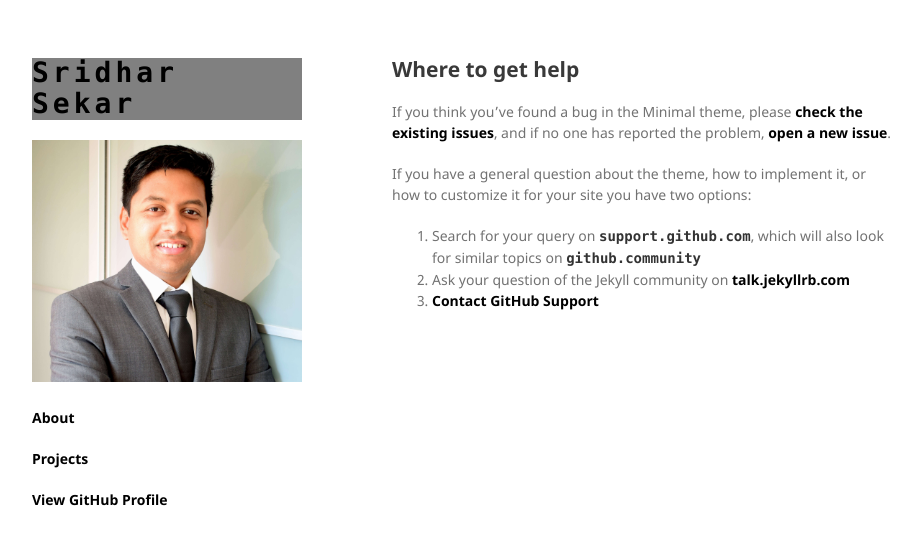
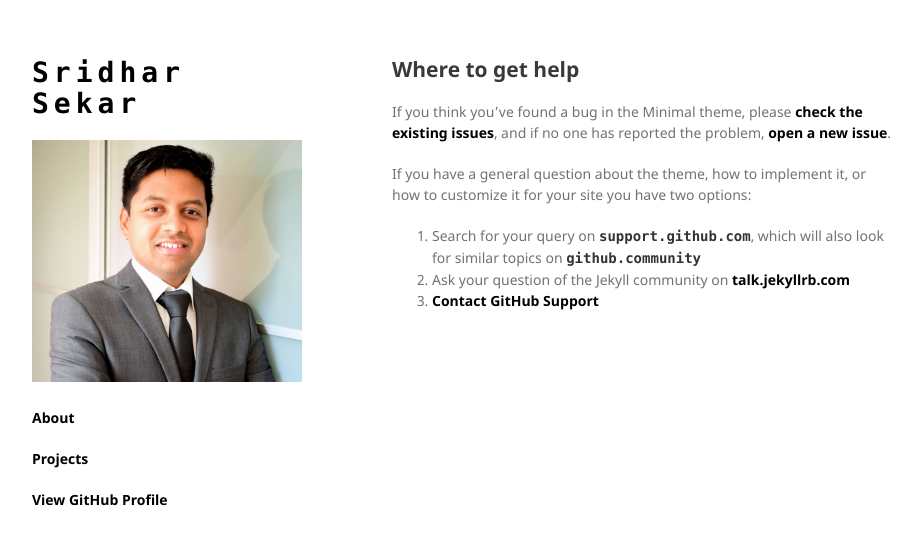
Before and after one commit to sridhar-portfolio/sridhar-portfolio.github.io, a Jekyll site: the page built from docs/SUPPORT.md, in a window 1280 px wide. Shown: the top 545 px of the page, without its empty margins (178-1099 px from the left). Built offline with Jekyll 4.4.1, drawn with Linux system fonts in a browser that asks for light colours; our own code applies the rules of GitHub Pages for plain Markdown files; the repository's description, which GitHub fills in, is left out.

Commit message:
Update jekyll-theme-minimal.scss

```diff
--- a/_sass/jekyll-theme-minimal.scss
+++ b/_sass/jekyll-theme-minimal.scss
@@ -30,14 +30,8 @@ h1 {
   font-family: Consolas, Monaco, 'Courier New', monospace;
   font-size: 28px;
   font-weight: bold;
-  background-color: grey;
-  color: white;
-  letter-spacing: 4px;
-  transition: background-color 0.3s ease;
-}
-
-.fancy-title:hover {
-  background-color:#069;
+  color: #000000;
+  letter-spacing: 5px;
 }
 
 h2 {
```
